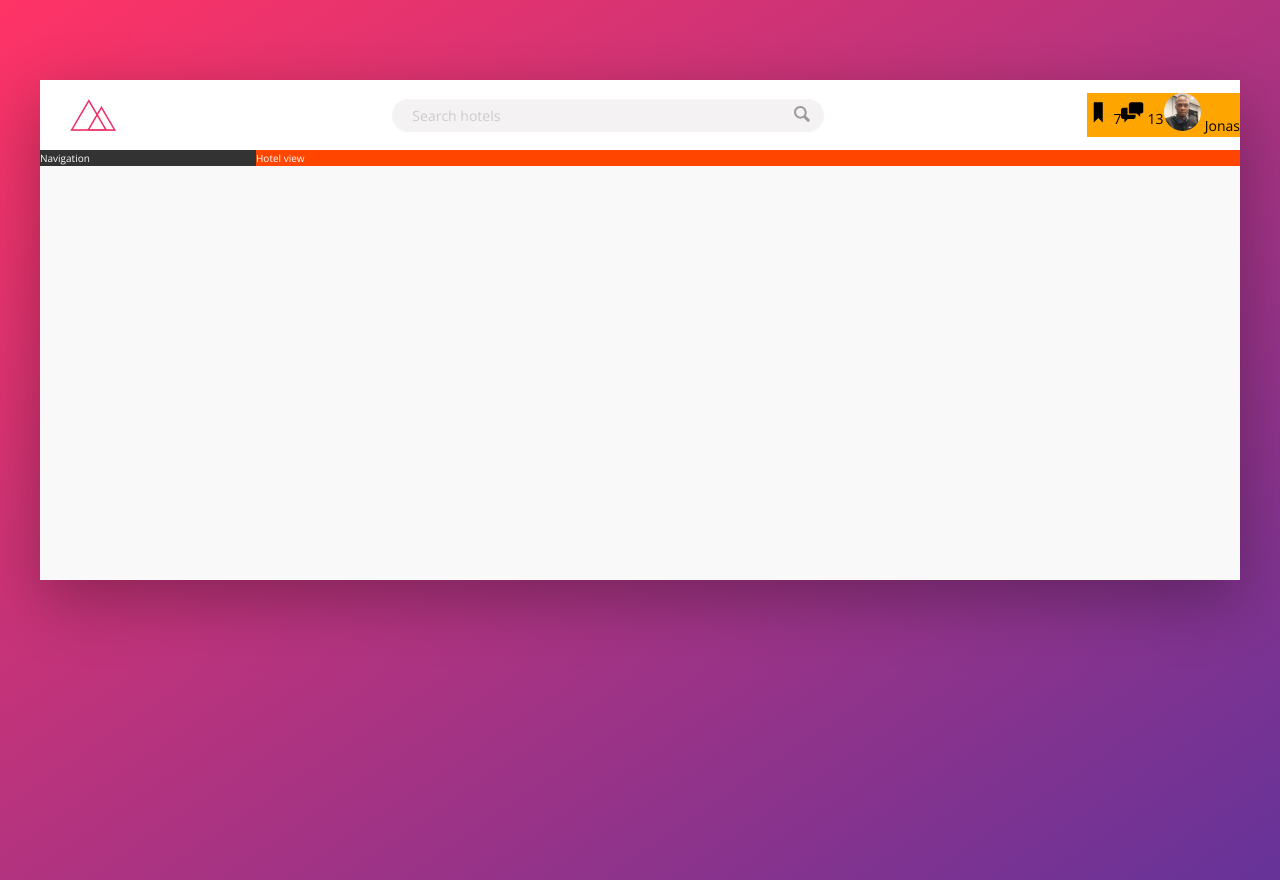
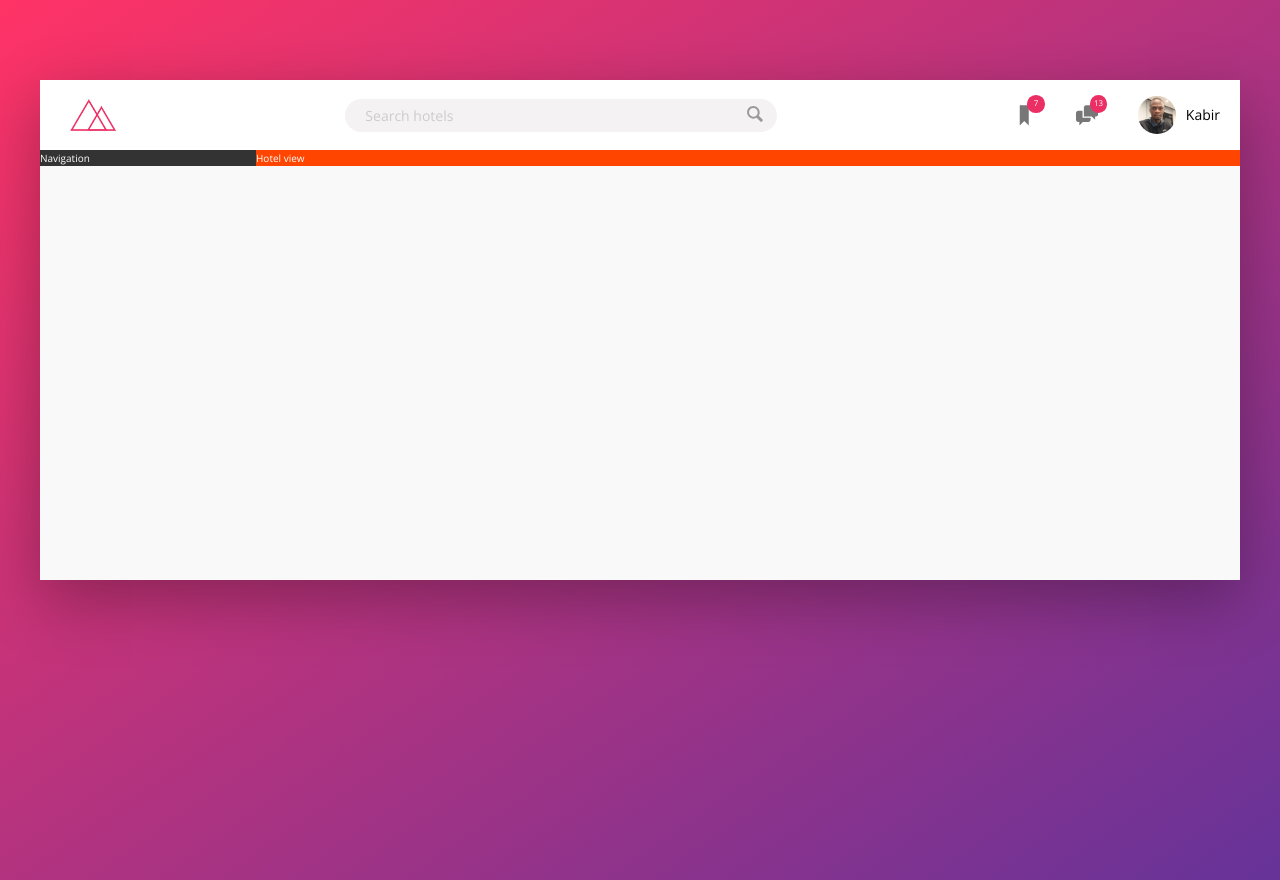
Before and after one commit to kabirolawore/trillo-app, a website: page index.html in a window 1280 px wide. Drawn offline with nearby package versions, Linux system fonts and the light colour scheme.

Commit message:
Finished the header code

```diff
--- a/index.html
+++ b/index.html
@@ -44,7 +44,7 @@
             <svg class="user-nav__icon">
               <use xlink:href="img/sprite.svg#icon-chat"></use>
             </svg>
-            <span class="user-nav__notififcation">13</span>
+            <span class="user-nav__notification">13</span>
           </div>
 
           <div class="user-nav__user">
@@ -53,7 +53,7 @@
               alt="User photo"
               class="user-nav__user-photo"
             />
-            <span class="user-nav__username">Jonas</span>
+            <span class="user-nav__username">Kabir</span>
           </div>
         </nav>
         <!--  -->
--- a/sass/_components.scss
+++ b/sass/_components.scss
@@ -71,28 +71,54 @@
 /////////////////////////////////////////
 // User Navigation
 .user-nav {
+  //
   display: flex;
   align-items: center;
-  background-color: orange;
+  // background-color: greenyellow;
+  align-self: stretch;
+
+  & > * {
+    // all direct children of user-nav
+    padding: 0 2rem;
+    cursor: pointer;
+    height: 100%;
+    display: flex;
+    align-items: center;
+  }
+
+  & > *:hover {
+    background-color: var(--color-grey-light-2);
+  }
+
   &__icon-box {
+    position: relative;
   }
 
   &__icon {
     height: 2.25rem;
     width: 2.25rem;
+    fill: var(--color-grey-dark-2);
   }
 
   &__notification {
-  }
+    font-size: 0.8rem;
+    height: 1.75rem;
+    width: 1.75rem;
+    border-radius: 50%;
+    background-color: var(--color-primary);
+    color: #fff;
+    position: absolute;
+    top: 1.5rem;
+    right: 1.1rem;
 
-  &__user {
+    display: flex;
+    align-items: center;
+    justify-content: center;
   }
 
   &__user-photo {
     height: 3.75rem;
     border-radius: 50%;
-  }
-
-  &__user-name {
+    margin-right: 1rem;
   }
 }
```
Also changed, not shown: css/style.css.
